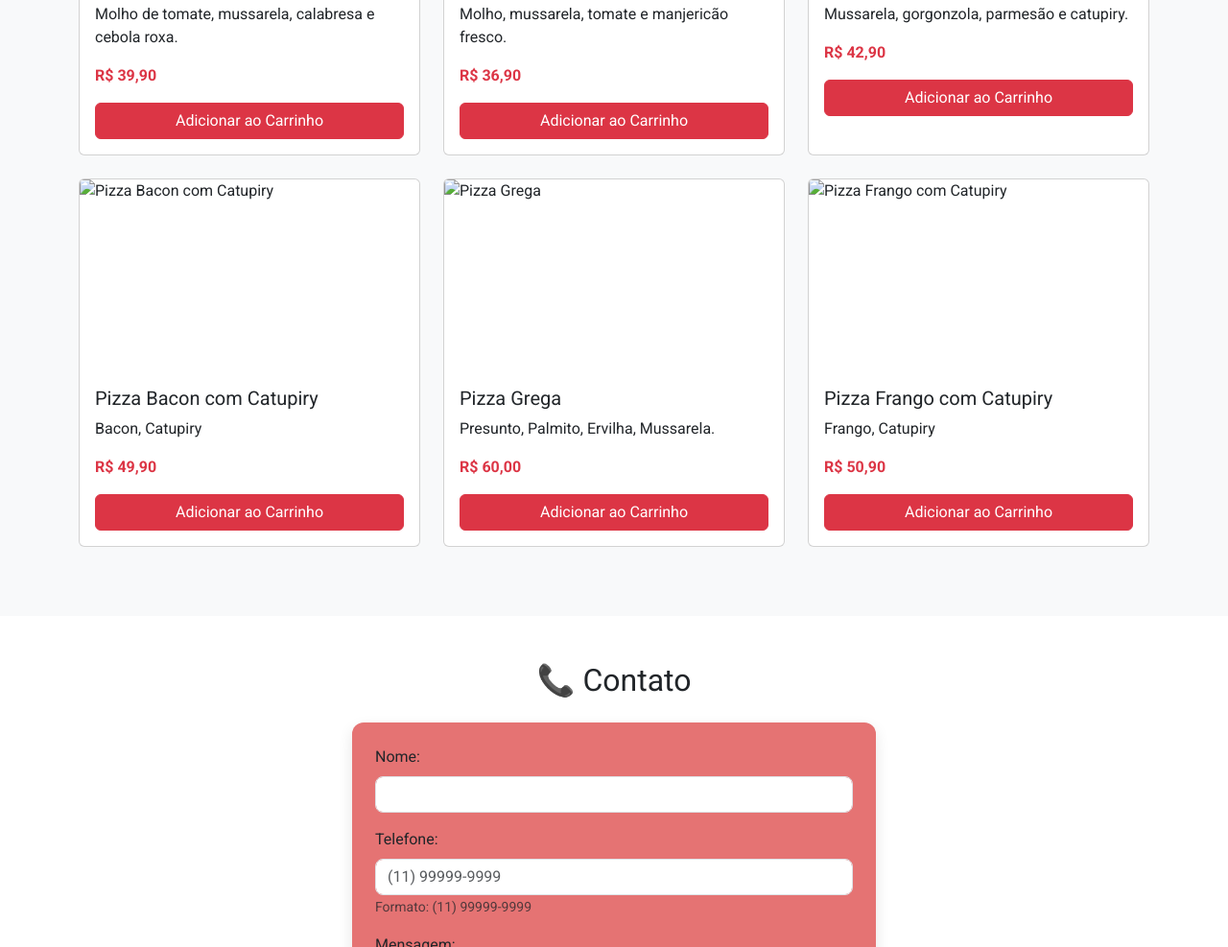
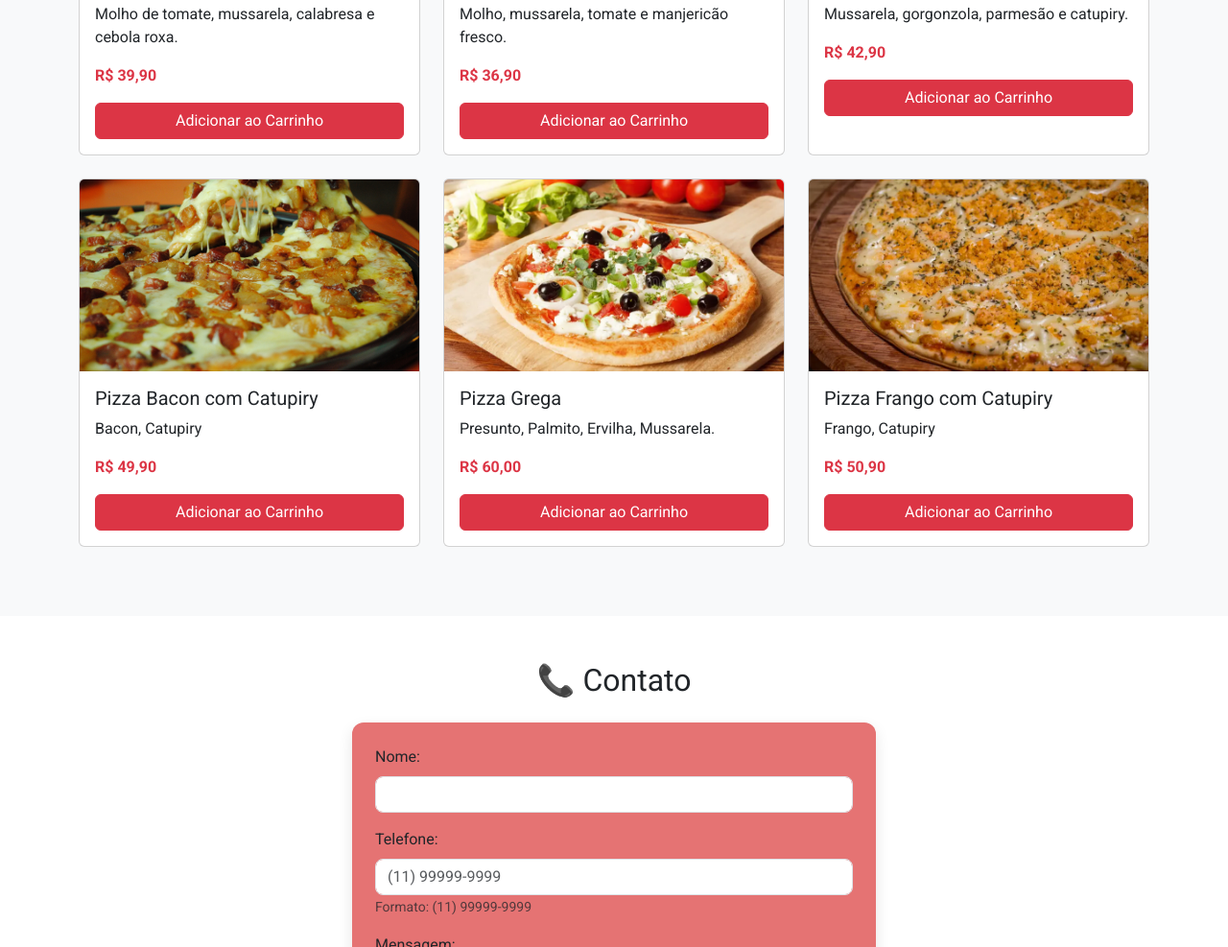
Before and after one commit to diazrenan/Projeto_Pizzaria, a plain HTML site: page index.html in a window 1280 px wide. Shown: the part 812-1799 px from the top of the page at 96% size. Drawn offline with nearby package versions, Linux system fonts and the light colour scheme; the site is published under a folder, as on GitHub Pages, so addresses that start at the root find nothing.

Commit message:
Add files via upload

```diff
--- a/index.html
+++ b/index.html
@@ -92,7 +92,7 @@
 
         <!--Pizza 4 -->
         <div class="col-md-4 mb-4">
-          <div class="card h-100"> <img src="/img/img_bacon.jpeg" class="card-img-top" alt="Pizza Bacon com Catupiry">
+          <div class="card h-100"> <img src="img/img_bacon.jpeg" class="card-img-top" alt="Pizza Bacon com Catupiry">
             <div class="card-body">
               <h5 class="card-title">Pizza Bacon com Catupiry</h5>
               <p class="card-text">Bacon, Catupiry</p>
@@ -104,7 +104,7 @@
 
         <!--Pizza 5 -->
         <div class="col-md-4 mb-4">
-          <div class="card h-100"> <img src="/img/img_grega.webp" class="card-img-top" alt="Pizza Grega">
+          <div class="card h-100"> <img src="img/img_grega.webp" class="card-img-top" alt="Pizza Grega">
             <div class="card-body">
               <h5 class="card-title">Pizza Grega</h5>
               <p class="card-text">Presunto, Palmito, Ervilha, Mussarela.</p>
@@ -116,7 +116,7 @@
 
         <!--Pizza 6 -->
         <div class="col-md-4 mb-4">
-          <div class="card h-100"> <img src="/img/img_frango.webp" class="card-img-top" alt="Pizza Frango com Catupiry">
+          <div class="card h-100"> <img src="img/img_frango.webp" class="card-img-top" alt="Pizza Frango com Catupiry">
             <div class="card-body">
               <h5 class="card-title">Pizza Frango com Catupiry</h5>
               <p class="card-text">Frango, Catupiry</p>
```
